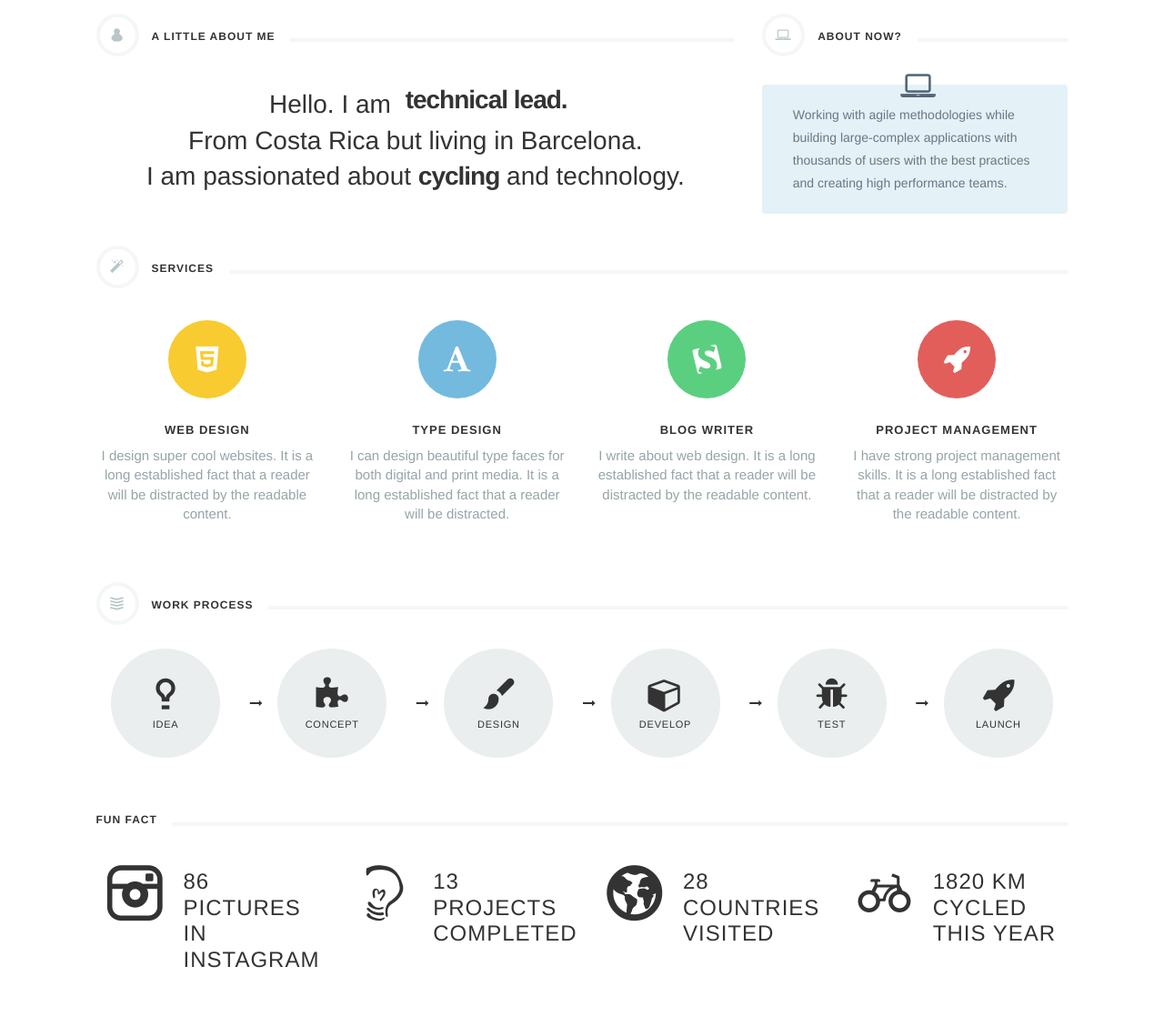
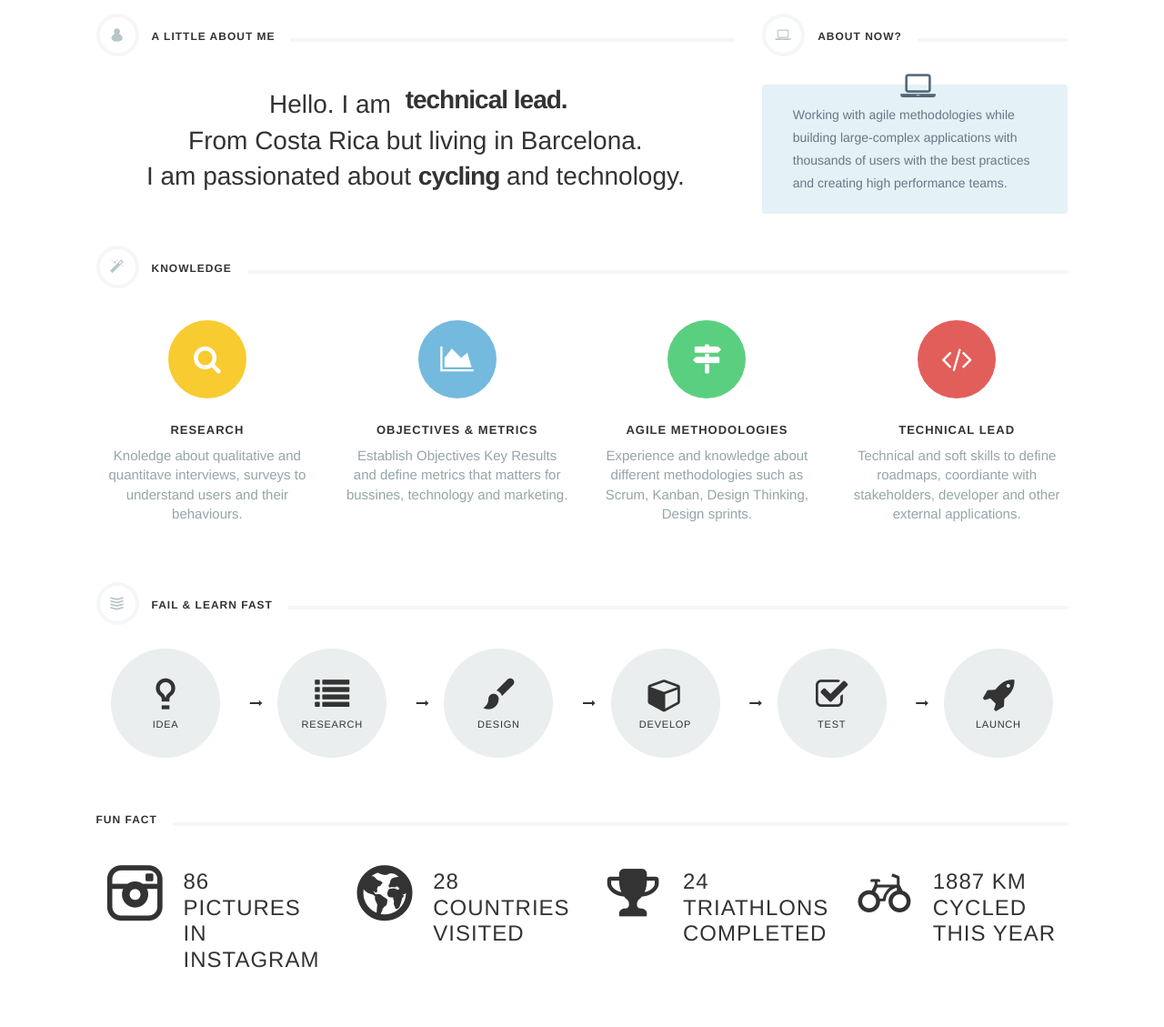
Before and after one commit to fabian-perez/fabian-perez, a plain HTML site: page index.html in a window 1280 px wide. Shown: the part 380-1509 px from the top of the page at 91% size. Drawn offline with Linux system fonts and the light colour scheme.

Commit message:
Adding details and updating cv

```diff
--- a/index.html
+++ b/index.html
@@ -93,7 +93,7 @@
                                     <span class="rotate-words">
                                         <span class="rotate-out">product manager.</span>
                                         <span class="rotate-out">technical lead.</span>
-                                        <span class="rotate-out">freelancer.</span>
+                                        <span class="rotate-out">a dance lover.</span>
                                         <span class="rotate-out">cyclist.</span>
                                         <span class="rotate-in active">a costarican guy.</span>
                                         <span class="rotate-out">a discipline lover.</span>
@@ -131,7 +131,7 @@
 
 
 
-                    <h2 class="section-title"><span><i class="fa fa-magic"></i>SERVICES</span></h2>
+                    <h2 class="section-title"><span><i class="fa fa-magic"></i>KNOWLEDGE</span></h2>
 
                     <!-- SERVICES -->
                     <div class="row">
@@ -141,9 +141,9 @@
 
                             <!-- service -->
                             <div class="service color1">
-                                <i class="fa fa-html5"></i>
-                                <h4>Web Design</h4>
-                                <p>I design super cool websites. It is a long established fact that a reader will be distracted by the readable content. </p>
+                                <i class="fa fa-search"></i>
+                                <h4>Research</h4>
+                                <p>Knoledge about qualitative and quantitave  interviews, surveys to understand users and their behaviours.</p>
                             </div>
                             <!-- service -->
 
@@ -153,9 +153,9 @@
 
                             <!-- service -->
                             <div class="service color2">
-                                <i class="fa fa-font"></i>
-                                <h4>Type Design</h4>
-                                <p>I can design beautiful type faces for both digital and print media. It is a long established fact that a reader will be distracted. </p>
+                                <i class="fa fa-area-chart"></i>
+                                <h4>Objectives & Metrics</h4>
+                                <p>Establish Objectives Key Results and define metrics that matters for bussines, technology and marketing.  </p>
                             </div>
                             <!-- service -->
 
@@ -165,9 +165,9 @@
 
                             <!-- service -->
                             <div class="service color3">
-                                <i class="icon-smashmag"></i>
-                                <h4>Blog Writer</h4>
-                                <p>I write about web design. It is a long established fact that a reader will be distracted by the readable content. </p>
+                                <i class="fa fa-map-signs"></i>
+                                <h4>Agile Methodologies</h4>
+                                <p>Experience and knowledge about different methodologies such as Scrum, Kanban, Design Thinking, Design sprints. </p>
                             </div>
                             <!-- service -->
 
@@ -177,9 +177,9 @@
 
                             <!-- service -->
                             <div class="service color4">
-                                <i class="fa fa-rocket"></i>
-                                <h4>Project Management</h4>
-                                <p>I have strong project management skills. It is a long established fact that a reader will be distracted by the readable content. </p>
+                                <i class="fa fa-code"></i>
+                                <h4>Technical Lead</h4>
+                                <p>Technical and soft skills to define roadmaps, coordiante with stakeholders, developer and other external applications. </p>
                             </div>
                             <!-- service -->
 
@@ -192,7 +192,7 @@
 
 
 
-                    <h2 class="section-title"><span><i class="icon-layers-alt"></i>WORK PROCESS</span></h2>
+                    <h2 class="section-title"><span><i class="icon-layers-alt"></i>FAIL & LEARN FAST</span></h2>
 
                     <!-- PROCESS -->
                     <div class="row">
@@ -218,8 +218,8 @@
                             <!-- process -->
                             <div class="process">
                                 <div class="process-box">
-                                    <i class="fa fa-puzzle-piece"></i>
-                                    <h4>CONCEPT</h4>
+                                    <i class="fa fa-list"></i>
+                                    <h4>RESEARCH</h4>
                                 </div>
                             </div>
                             <!-- process -->
@@ -262,7 +262,7 @@
                             <div class="process">
 
                                 <div class="process-box">
-                                    <i class="fa fa-bug"></i>
+                                    <i class="fa fa-check-square-o"></i>
                                     <h4>TEST</h4>
                                 </div>
 
@@ -315,17 +315,6 @@
 
                             <!-- fun-fact -->
                             <div class="fun-fact">
-                                <i class="icon-jabber"></i>
-                                <h4>13 PROJECTS COMPLETED</h4>
-                            </div>
-                            <!-- fun-fact -->
-
-                        </div>
-
-                        <div class="col-sm-6 col-md-3">
-
-                            <!-- fun-fact -->
-                            <div class="fun-fact">
                                 <i class="icon-globe-1"></i>
                                 <h4>28 COUNTRIES VISITED</h4>
                             </div>
@@ -337,8 +326,19 @@
 
                             <!-- fun-fact -->
                             <div class="fun-fact">
+                                <i class="fa fa-trophy"></i>
+                                <h4>24 TRIATHLONS COMPLETED</h4>
+                            </div>
+                            <!-- fun-fact -->
+
+                        </div>
+
+                        <div class="col-sm-6 col-md-3">
+
+                            <!-- fun-fact -->
+                            <div class="fun-fact">
                                 <i class="icon-bicycle"></i>
-                                <h4>1820 KM CYCLED THIS YEAR</h4>
+                                <h4>1887 KM CYCLED THIS YEAR</h4>
                             </div>
                             <!-- fun-fact -->
 
@@ -463,8 +463,8 @@
                               <!-- SOCIAL -->
                               <ul class="social">
                                 <li><a class="linkedin" href="https://www.linkedin.com/in/fperez217"></a></li>
-                                <li><a class="facebook" href="#"></a></li>
-                                <li><a class="instagram" href="#"></a></li>
+                                <li><a class="facebook" href="https://www.facebook.com/fperez217"></a></li>
+                                <li><a class="instagram" href="https://www.instagram.com/fperez217/"></a></li>
                               </ul>
                               <!-- SOCIAL -->
 
@@ -616,14 +616,16 @@
                                             <li>OKRs</li>
                                             <li>KPIs</li>
                                             <li>Jira</li>
+                                            <li>Confluence</li>
                                         </ul>
                                     </div>
                                     <div class="col-md-6">
                                         <ul>
-                                            <li>Confluence</li>
+                                            <li>MVP</li>
+                                            <li>User stories</li>
                                             <li>Digital Marketing</li>
                                             <li>General Vision</li>
-                                            <li>Team work</li>
+                                            <li>Teamwork</li>
                                         </ul>
                                     </div>
                                 </div>
```
Also changed, not shown: 1 other file.
